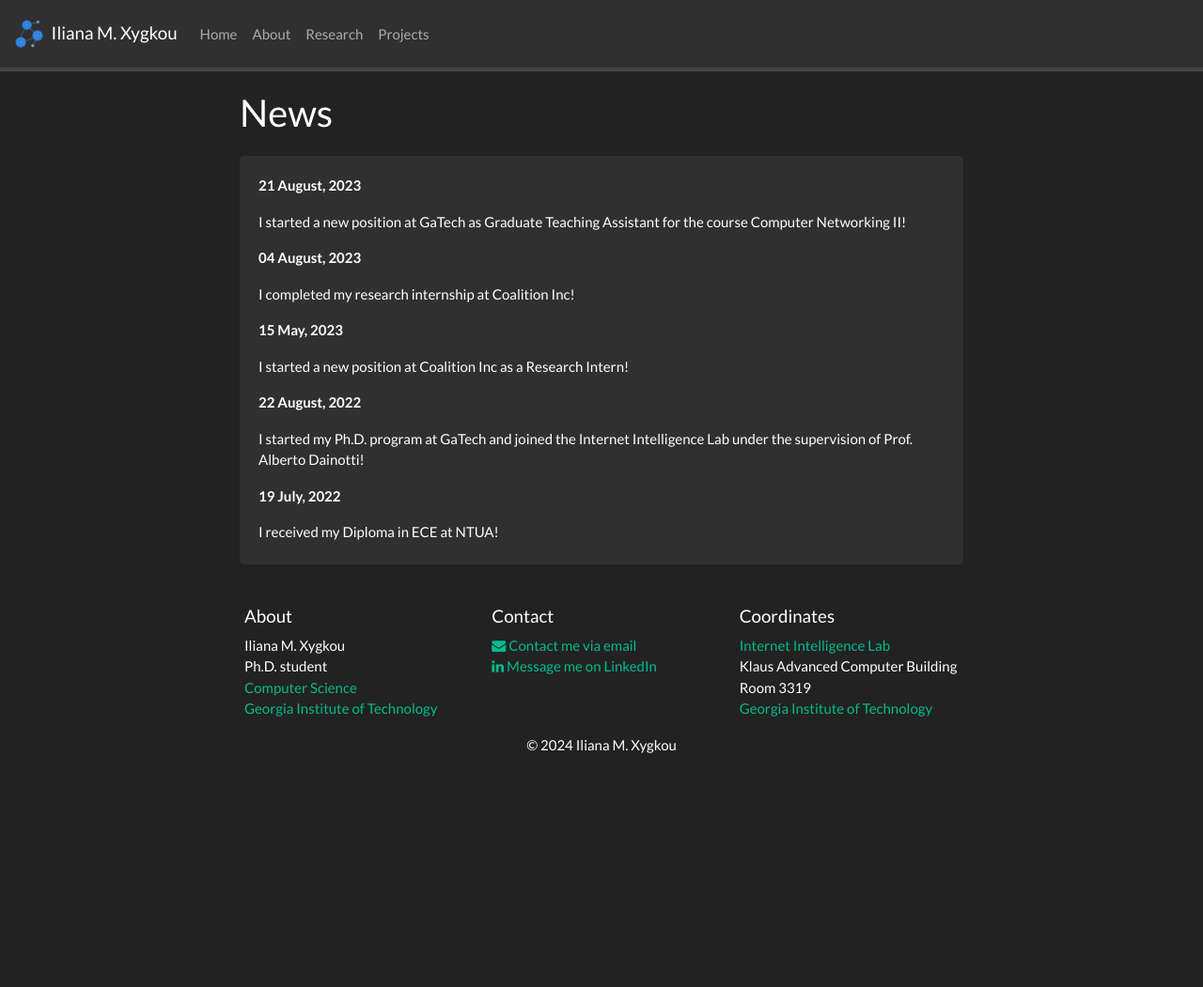
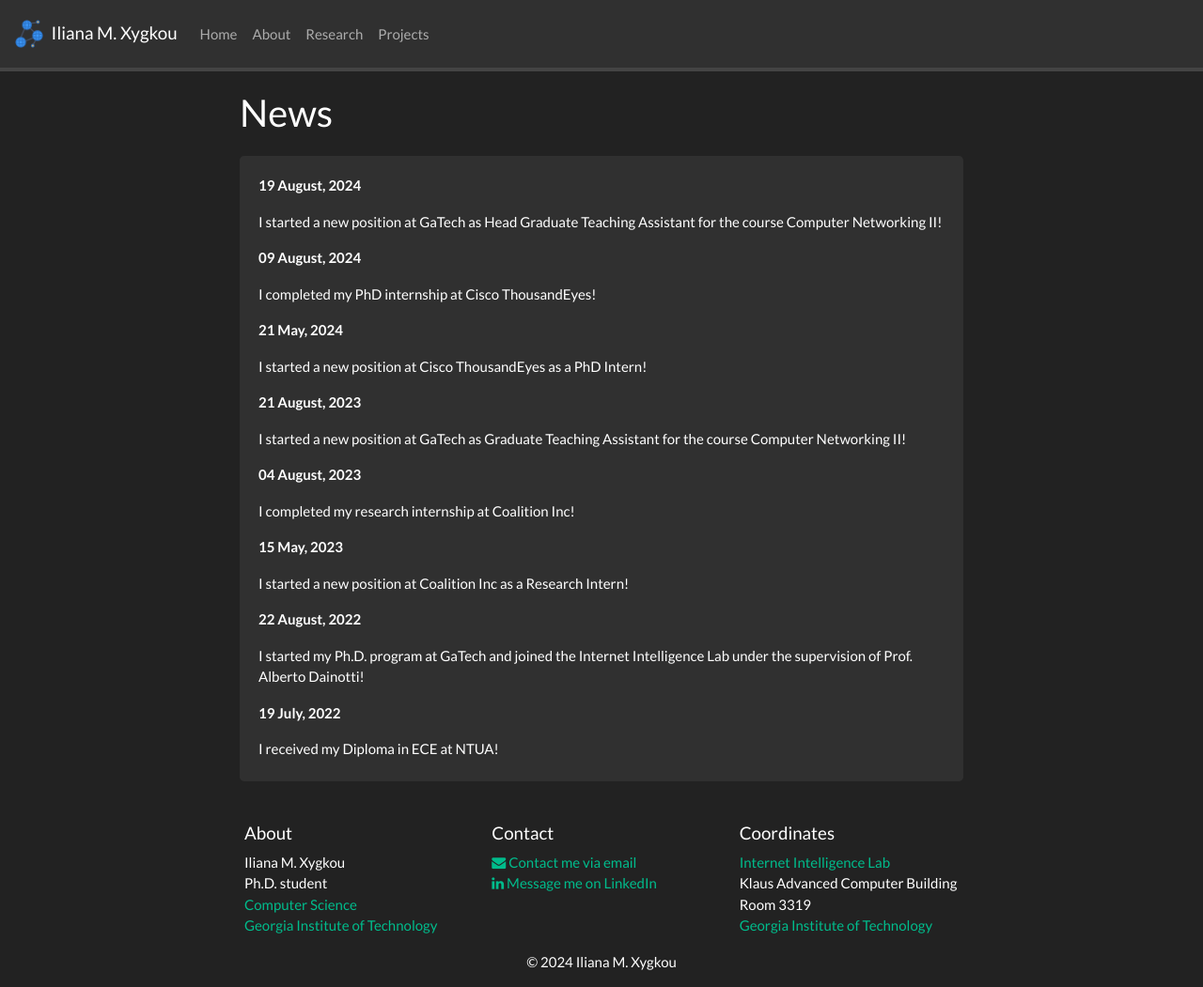
Before and after one commit to IlianaXn/ilianaxn.github.io, a Jekyll site: the page built from _pages/allnews.md, in a window 1280 px wide and 1051 px high. Shown: the whole window at 94% size. Built offline with Jekyll 4.4.1, drawn with Linux system fonts in a browser that asks for light colours; nearby versions of some CDN libraries; a style sheet for code colours, icons or effects is not loaded.

Commit message:
Update news.yml

```diff
--- a/_data/news.yml
+++ b/_data/news.yml
@@ -1,3 +1,9 @@
+- date: 19 August, 2024
+  headline: "I started a new position at GaTech as Head Graduate Teaching Assistant for the course Computer Networking II!"
+- date: 09 August, 2024
+  headline: "I completed my PhD internship at Cisco ThousandEyes!"
+- date: 21 May, 2024
+  headline: "I started a new position at Cisco ThousandEyes as a PhD Intern!"
 - date: 21 August, 2023
   headline: "I started a new position at GaTech as Graduate Teaching Assistant for the course Computer Networking II!"
 - date: 04 August, 2023
```
